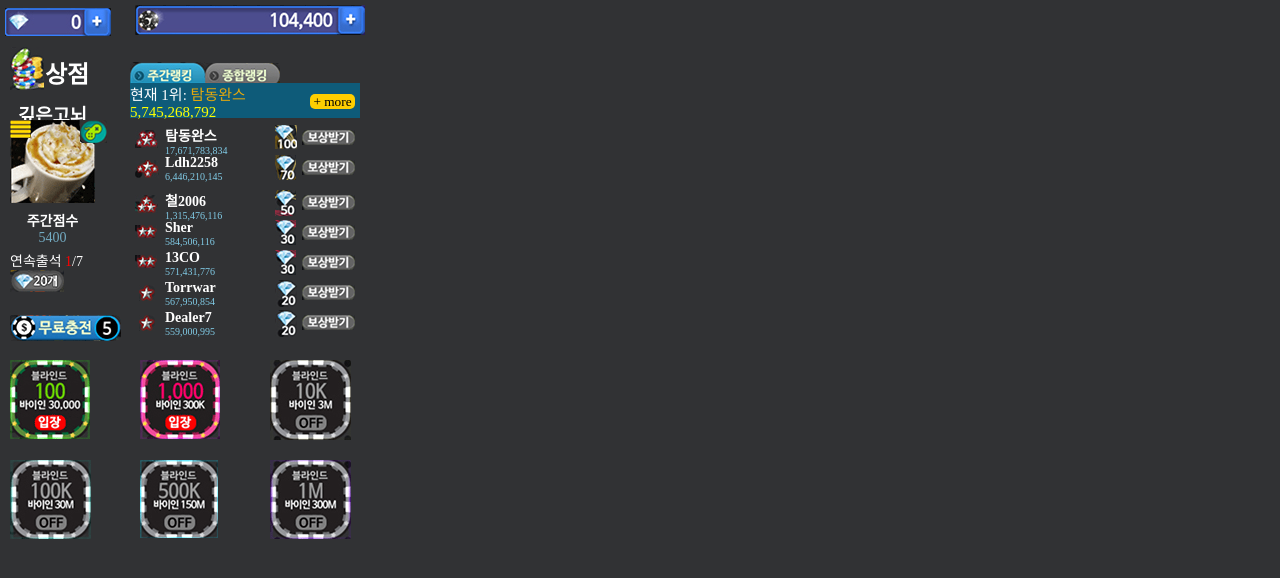
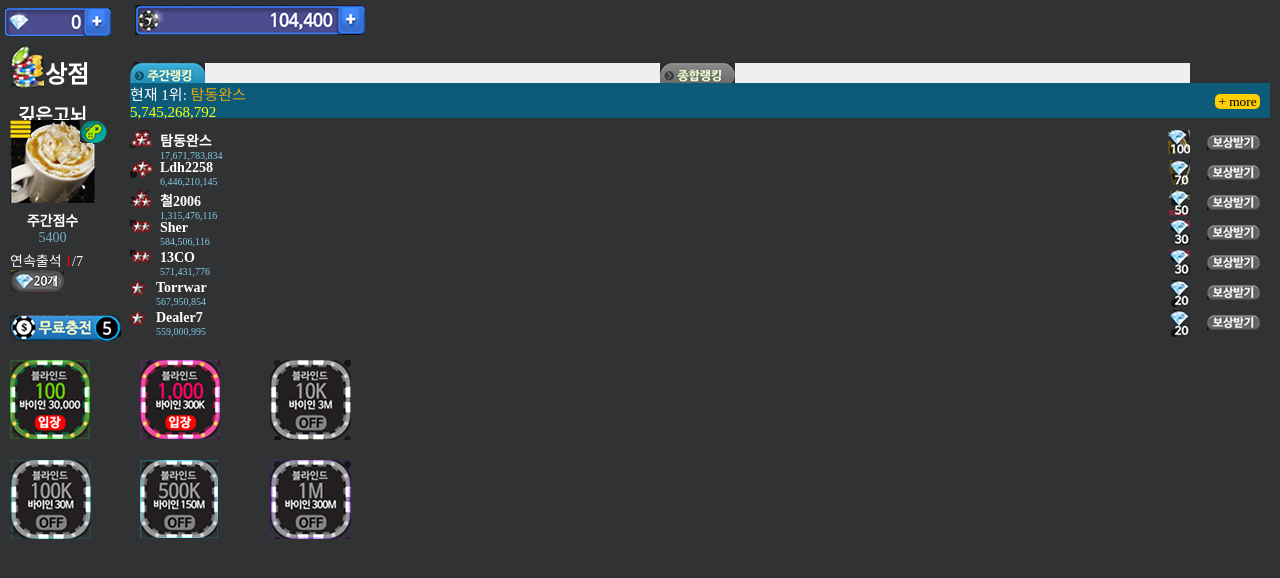
Before and after one commit to wmj1121/pokerJ, a plain HTML site: page index.html in a window 1280 px wide. Drawn offline with Linux system fonts and the light colour scheme.

Commit message:
extend html

```diff
--- a/css/porker.css
+++ b/css/porker.css
@@ -26,7 +26,7 @@
 
 .contents {
     position:relative;
-    width:100px;
+    width:100%;
 }
 
 h2 {
@@ -36,10 +36,10 @@ h2 {
     color:white;
 }
 
-.contents .cash {
-    position:absolute;
-    top:47px;
-    left:10px;
+.contents .shop{
+    position: absolute;
+    top: 45px;
+    left: 10px;
 }
 
 .contents .profile {
@@ -106,9 +106,11 @@ h3 {
 }
 
 .list {
-    position:relative;
+    position:absolute;
     top:60px;
     left:130px;
+    right:10px;
+    height: 280px;
 }
 
 .list .weekly {
@@ -126,10 +128,11 @@ h3 {
 
 .list .topuser {
     position:absolute;
+    top:23px;
+    left:0;
+    right:0;
     background:#0e5b79;
-    width:230px;
     height:35px;
-    top:23px;
 }
 
 .topuser span {
@@ -148,18 +151,24 @@ h3 {
 
 .topuser button {
     position:absolute;
-    left:180px;
     top:11px;
+    right:10px;
     width:45px;
     height:15px;
     background-color:#fece00;
     border-radius:5px;
 }
 
-.rankinglist li:nth-child(1) {
-    position:absolute;
-    top:65px;
-    left:5px;
+.rankinglist {
+    position: absolute;
+    top: 70px;
+    width: 100%;
+    height: 100%;
+}
+
+.rankinglist li {
+    position:relative;
+    height: 30px;
 }
 
 .rankinglist .nick {
@@ -181,24 +190,18 @@ h3 {
 .rankinglist .cash {
     position:absolute;
     top:0;
-    padding-left:130px;
+    right: 80px;
 }
 
 .rankinglist button {
     position:absolute;
     top:5px;
-    margin-left:167px;
+    right: 10px;
 }
 
 .rankinglist .onebtn {
     position:absolute;
     margin-left:163px;
-}
-
-.rankinglist li:nth-child(2) {
-    position:absolute;
-    margin-top:95px;
-    left:5px;
 }
 
 .rankinglist .nickname {
@@ -223,41 +226,6 @@ h3 {
     position:absolute;
     top:0px;
     padding-left:136px;
-}
-
-.rankinglist li:nth-child(3) {
-    position:absolute;
-    margin-top:130px;
-    left:5px;
-}
-
-.rankinglist li:nth-child(4) {
-    position:absolute;
-    margin-top:160px;
-    left:5px;
-}
-
-.rankinglist li:nth-child(5) {
-    position:absolute;
-    margin-top:190px;
-    left:5px;
-}
-
-.rankinglist li:nth-child(6) {
-    position:absolute;
-    margin-top:220px;
-    left:9px;
-}
-
-.rankinglist li:nth-child(7) {
-    position:absolute;
-    margin-top:250px;
-    left:9px;
-}
-
-.rankinglist li {
-    position:absolute;
-    padding-top:5px;
 }
 
 .button {
--- a/index.html
+++ b/index.html
@@ -18,7 +18,7 @@
 
                 <div class="contents">
                     <h2>상점</h2>
-                    <div class="cash"><img src="img/coin.png"/></div>
+                    <div class="shop"><img src="img/coin.png"/></div>
 
                     <div>
                         <h3>깊은고뇌</h3>
@@ -65,7 +65,7 @@
                                     <strong>Ldh2258</strong><br />
                                     <span>6,446,210,145</span>
                                 </div>
-                                <div class="present"><img src="img/70.png"/></div>
+                                <div class="cash"><img src="img/70.png"/></div>
                                 <button><img src="img/gift_btn.png"/></button>
                             </li>
                             <li>
@@ -74,7 +74,7 @@
                                     <strong>철2006</strong><br />
                                     <span>1,315,476,116</span>
                                 </div>
-                                <div class="present"><img src="img/50.png"/></div>
+                                <div class="cash"><img src="img/50.png"/></div>
                                 <button><img src="img/gift_btn.png"/></button>
                             </li>
                             <li>
@@ -83,7 +83,7 @@
                                     <strong>Sher</strong><br />
                                     <span>584,506,116</span>
                                 </div>
-                                <div class="present"><img src="img/30.png"/></div>
+                                <div class="cash"><img src="img/30.png"/></div>
                                 <button><img src="img/gift_btn.png"/></button>
                             </li>
                             </li>
@@ -93,7 +93,7 @@
                                     <strong>13CO</strong><br />
                                     <span>571,431,776</span>
                                 </div>
-                                <div class="present"><img src="img/30.png"/></div>
+                                <div class="cash"><img src="img/30.png"/></div>
                                 <button><img src="img/gift_btn.png"/></button>
                             </li>
                             </li>
@@ -103,7 +103,7 @@
                                     <strong>Torrwar</strong><br />
                                     <span>567,950,854</span>
                                 </div>
-                                <div class="onestar"><img src="img/20.png"/></div>
+                                <div class="cash"><img src="img/20.png"/></div>
                                 <button class="onebtn"><img src="img/gift_btn.png"/></button>
                             </li>
                             </li>
@@ -113,7 +113,7 @@
                                     <strong>Dealer7</strong><br />
                                     <span>559,000,995</span>
                                 </div>
-                                <div class="onestar"><img src="img/20.png"/></div>
+                                <div class="cash"><img src="img/20.png"/></div>
                                 <button class="onebtn"><img src="img/gift_btn.png"/></button>
                             </li>
                             </li>
```
